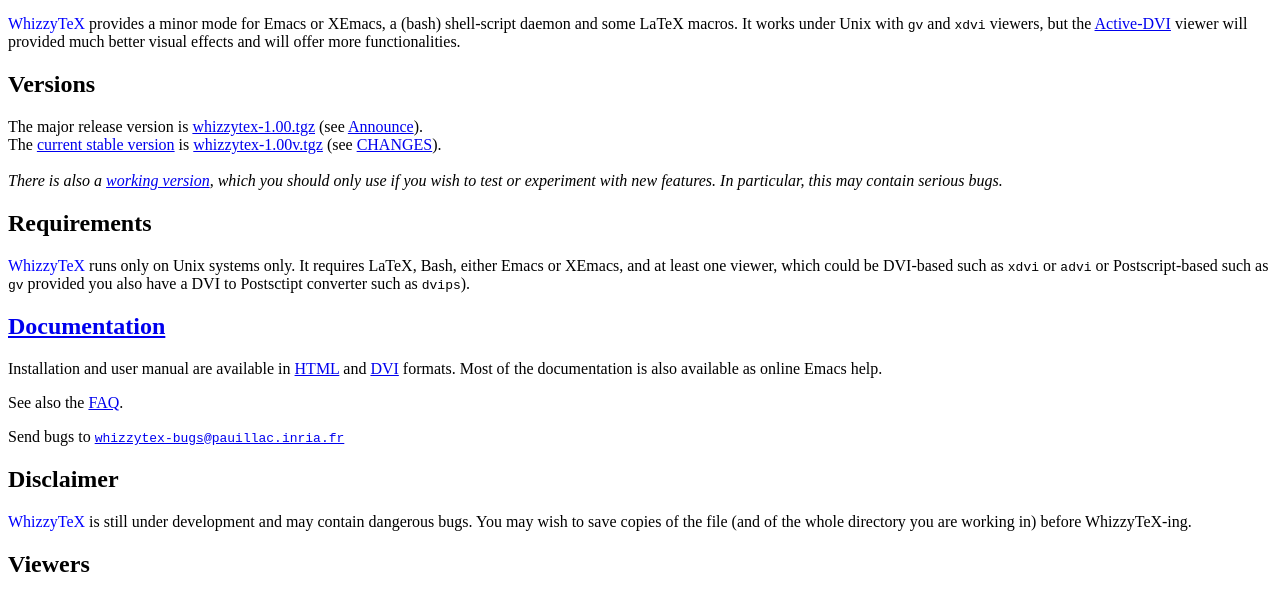
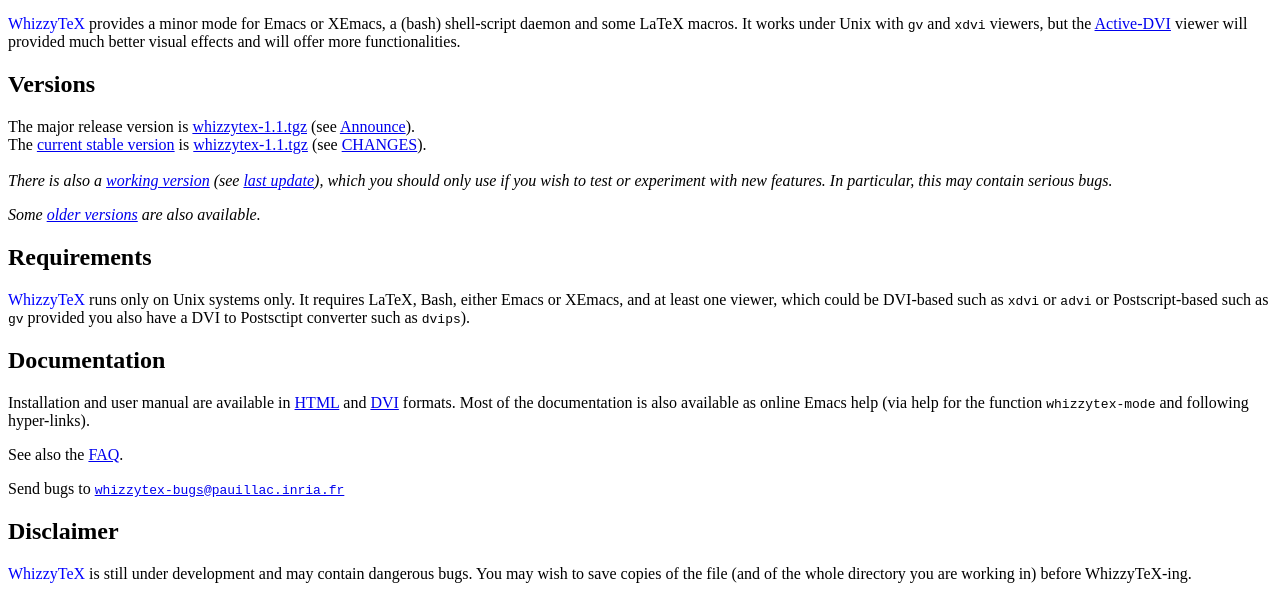
Before and after one commit to diremy/whizzytex, a plain HTML site: page trunk/index.html in a window 1280 px wide. Shown: the part 174-768 px from the top of the page. Drawn offline with Linux system fonts and the light colour scheme.

Commit message:
too long without one
git-svn-id: svn://127.0.0.1/whizzytex@27 a1d367b3-b37e-4960-9931-b355210e79b5

```diff
--- a/trunk/index.html
+++ b/trunk/index.html
@@ -5,6 +5,12 @@
 <head>
 
 <META http-equiv="Content-Type" content="text/html; charset=ISO-8859-1">
+<META name="keywords"
+ content="computers, software, typesetting, latex,
+          emacs, wysiwyg, incremental, previewing">
+<META name="description" content="Emacs Incremental Latex Previewing">
+
+
 <TITLE>Whizzytex</TITLE>
 </head>
 <body bgcolor=white>
@@ -53,19 +59,21 @@ much better visual effects and will offer more functionalities.
 <h2>Versions</h2>
 
 The major release version is
-<a href="whizzytex-1.00.tgz">whizzytex-1.00.tgz</a>
+<a href="whizzytex-1.1.tgz">whizzytex-1.1.tgz</a>
 (see <a href="Announce">Announce</a>).
 
 <br>
 The <a href="VERSION">current stable version</a> is
-<a href="whizzytex-1.00v.tgz">whizzytex-1.00v.tgz</a>
+<a href="whizzytex-1.1.tgz">whizzytex-1.1.tgz</a>
 (see <a href="CHANGES">CHANGES</a>).
 
-<br><br><em>
-There is also a <a href="whizzytex-xxx.tgz">working version</a>, which you
-should only use if you wish to test or experiment with new features.
-In particular, this may contain serious bugs.</em>
-
+<br><br><em> There is also a <a href="whizzytex-xxx.tgz">working version</a>
+(see <a href="DATE">last update<A>), which you should only use if you
+wish to test or experiment with new features. In particular, this may
+contain serious bugs.
+<p>
+Some <a href=older.html>older versions</a> are also available.
+</em>
 
 <h2>Requirements</h2> <font color=blue>WhizzyTeX</font> runs only on Unix
 systems only. It requires LaTeX, Bash, either Emacs or XEmacs, and
@@ -73,12 +81,13 @@ at least one viewer, which could be DVI-based such as <tt>xdvi</tt> or
 <tt>advi</tt> or Postscript-based such as <tt>gv</tt> provided
 you also have a DVI to Postsctipt converter such as <tt>dvips</tt>).
 
-<H2><a href="manual.html">Documentation</a></h2>
+<H2>Documentation</h2>
 
 Installation and user manual are available in
 <a href="manual.html">HTML</a> and
 <a href="manual.dvi">DVI</a> formats.
-Most of the documentation is also available as online Emacs help.
+Most of the documentation is also available as online Emacs help
+(via help for the function <tt>whizzytex-mode</tt> and following hyper-links).
 
 <p>
 See also the <a href="FAQ.html">FAQ</a>.
```
Also changed, not shown: 15 other files.
